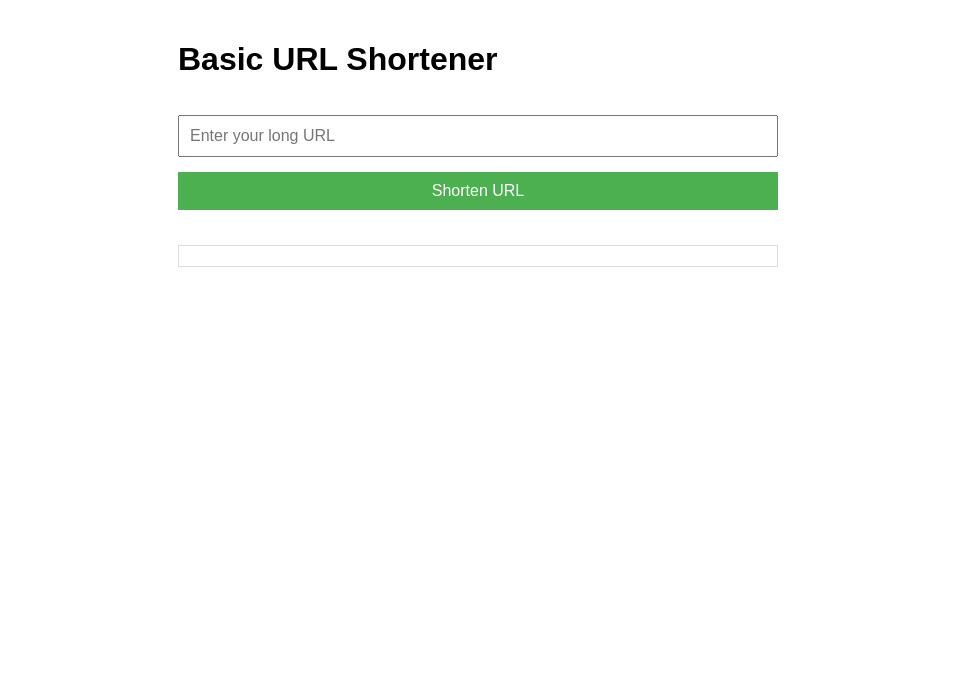
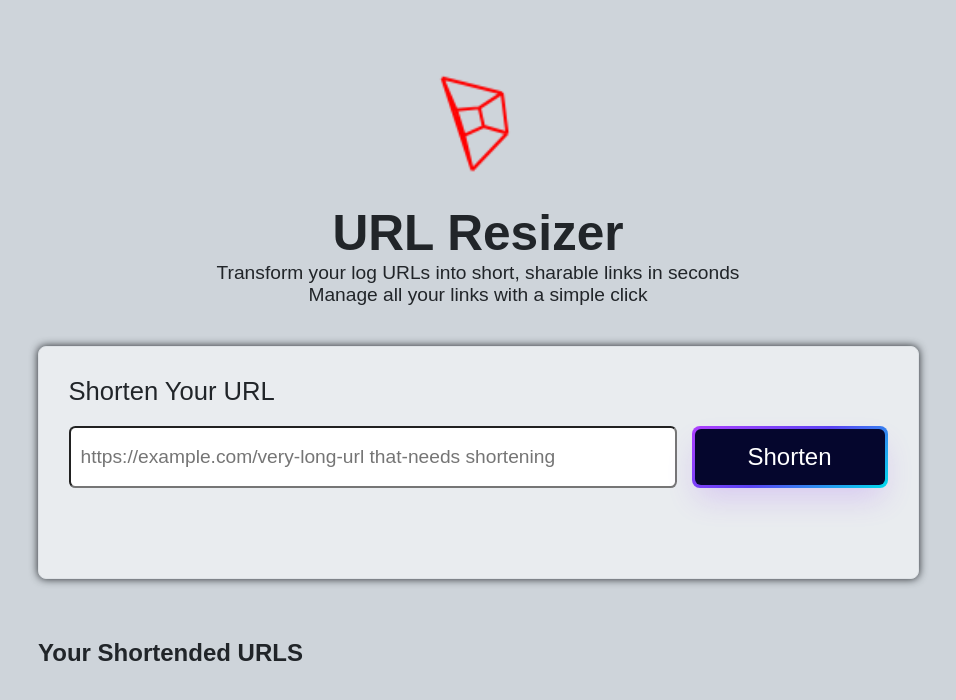
Before and after one commit to LaplaceMkhabela/Url-Resizer, a plain HTML site: page index.html in a window 1280 px wide. Shown: the whole page, without its empty margins (162-1118 px from the left). Drawn offline with Linux system fonts and the light colour scheme.

Commit message:
Update index.html
reworked the UI

```diff
--- a/index.html
+++ b/index.html
@@ -3,52 +3,38 @@
 <head>
     <meta charset="UTF-8">
     <meta name="viewport" content="width=device-width, initial-scale=1.0">
-    <title>Url Resizer</title>
-    <style>
-        body {
-            font-family: Arial, sans-serif;
-            max-width: 600px;
-            margin: 0 auto;
-            padding: 20px;
-        }
-        .container {
-            display: flex;
-            flex-direction: column;
-            gap: 15px;
-        }
-        input, button {
-            padding: 10px;
-            font-size: 16px;
-        }
-        button {
-            cursor: pointer;
-            background-color: #4CAF50;
-            color: white;
-            border: none;
-        }
-        #result {
-            margin-top: 20px;
-            padding: 10px;
-            border: 1px solid #ddd;
-            word-break: break-all;
-        }
-        .follow {
-            cursor: pointer;
-            color: blue;
-        }
-
-        .follow:hover {
-            color: red;
-        }
-    </style>
+    <title>URL Resizer</title>
+    <link rel="stylesheet" href="css/styles.css">
 </head>
 <body>
     <div class="container">
-        <h1>Basic URL Shortener</h1>
-        <input type="text" id="longUrl" placeholder="Enter your long URL">
-        <button onclick="shortenUrl()">Shorten URL</button>
-        <div id="result"></div>
+        <header>
+            <span><canvas id="cubeCanvas" width="100" height="100"></canvas></span>
+            <h1>URL Resizer</h1>
+            <p>
+                Transform your log URLs into short, sharable links in seconds <br>
+                Manage all your links with a simple click
+            </p>
+        </header>
+        <main>
+            <div class="input-area">
+                <div class="input-head">
+                    <p>Shorten Your URL</p>
+                </div>
+                <div class="input-controls">
+                    <input type="text" name="" id="longUrl" placeholder="https://example.com/very-long-url that-needs shortening">
+                    <span>
+                        <button onclick="resize()" class="button-64" role="button"><span class="text">Shorten</span></button>
+                    </span>
+                </div>
+            </div>
+        </main>
+        <section class="results">
+            <h2>Your Shortended URLS</h2>
+        </section>
     </div>
-    <script src="app.js"></script>
+
+    <script src="scripts/app.js"></script>
+    <script src="scripts/cube.js"></script>
 </body>
 </html>
```
